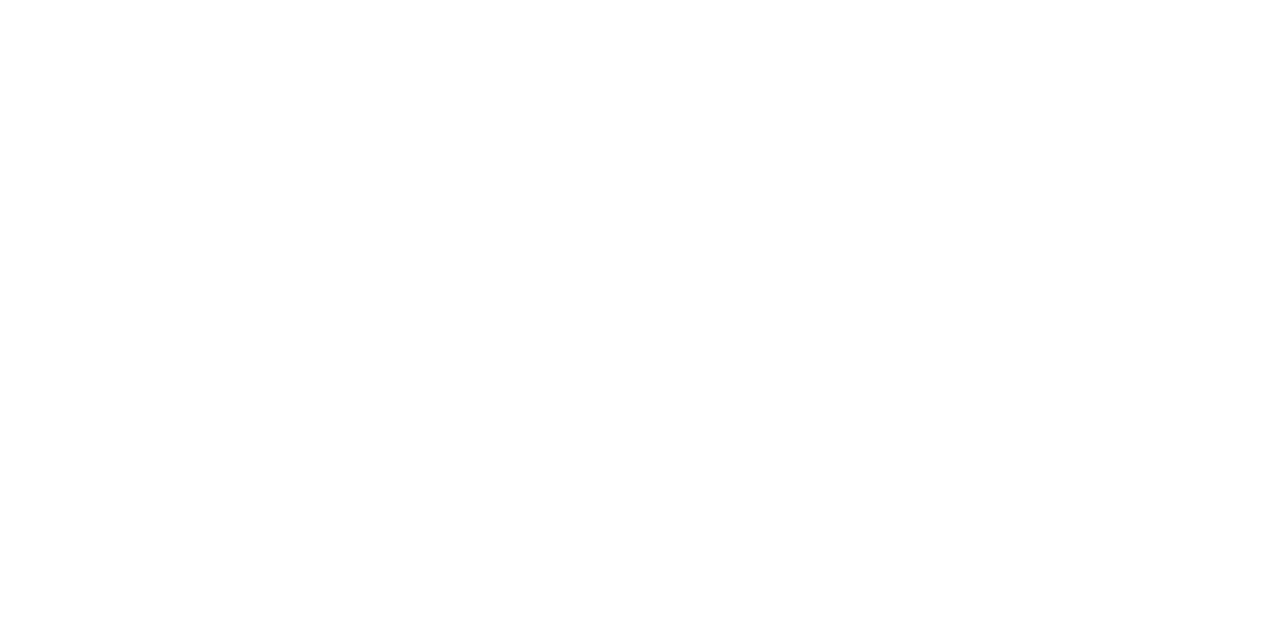
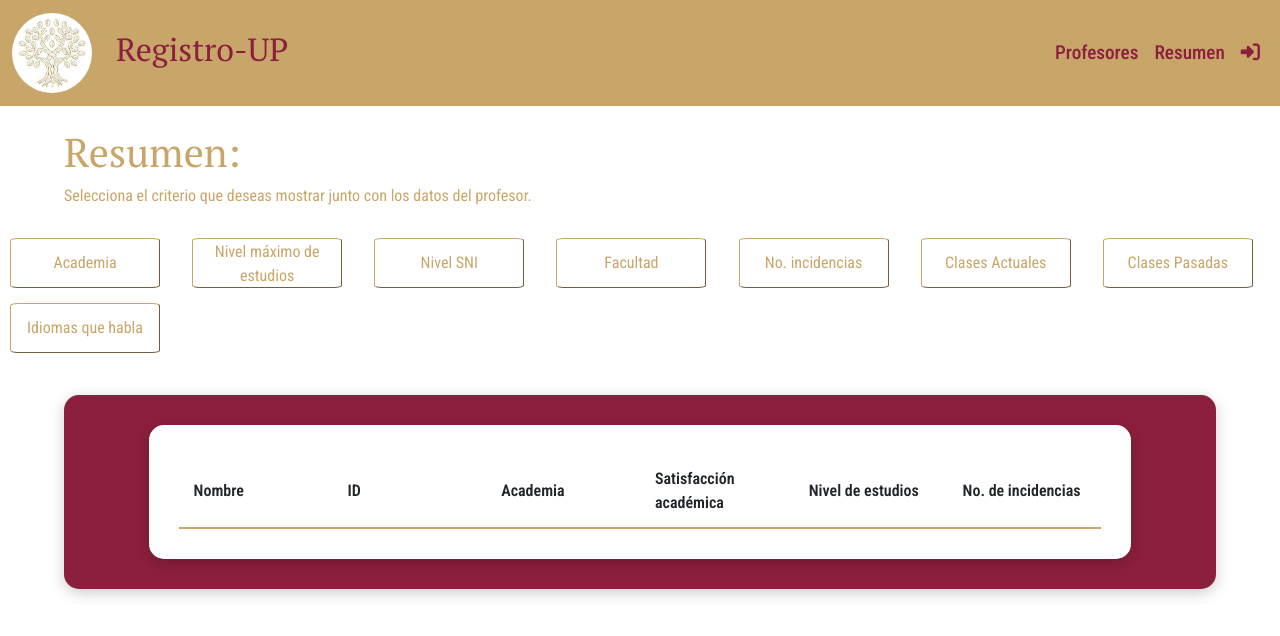
Before and after one commit to norasowhat/UP-tickets, an Angular app: page /pagina-resumen in a window 1280 px wide. Before the commit this address led to /. Shown: the top 636 px of the page. Built offline with nearby package versions, Linux system fonts and the light colour scheme.

Commit message:
PKI listo

```diff
--- a/src/app/app-routing-module.ts
+++ b/src/app/app-routing-module.ts
@@ -12,6 +12,10 @@
     loadComponent: () =>
       import('./com/pagina-principal/pagina-principal').then((m) => m.PaginaPrincipal),
   },
+  {
+    path: 'pagina-resumen',
+    loadComponent: () => import('./com/pagina-resumen/pagina-resumen').then((m) => m.PaginaResumen),
+  },
 ];
 
 @NgModule({
--- /dev/null
+++ b/src/app/com/pagina-resumen/pagina-resumen.css
@@ -0,0 +1,104 @@
+.titulo-pagina {
+  padding-top: 5rem;
+  font-family: var(--font-formal);
+  color: var(--color-dorado);
+  padding-left: 4rem;
+  margin-top: 2rem;
+}
+
+.titulo-pagina p {
+  font-family: var(--font-principal);
+}
+
+.items-busqueda {
+  /* border-color: red;
+  border-style: dotted;*/
+  display: flex;
+  flex-direction: row;
+  justify-content: center;
+  align-items: flex-start;
+  gap: 15px;
+  flex-wrap: wrap;
+  margin: 20px auto;
+  max-width: 1500px;
+  padding: 10px;
+  box-sizing: border-box;
+}
+
+.item-busqueda {
+  display: flex;
+  flex-direction: column;
+  align-items: flex-start;
+  flex: 1;
+}
+
+.contenedor-general {
+  margin-top: 2rem;
+  display: flex;
+  justify-content: center;
+  align-items: center;
+}
+
+.contenedor-profesores {
+  background-color: var(--color-rojo);
+  width: 90%;
+  max-width: 1800px;
+  padding: 30px;
+  border-radius: 15px;
+  box-shadow: 0 4px 15px rgba(0, 0, 0, 0.2);
+  display: flex;
+  flex-direction: column;
+  align-items: center;
+  gap: 15px;
+}
+
+.centro-blanco {
+  background-color: var(--color-base);
+  width: 90%;
+  max-width: 1800px;
+  padding: 30px;
+  border-radius: 15px;
+  box-shadow: 0 4px 15px rgba(0, 0, 0, 0.2);
+  display: flex;
+  flex-direction: column;
+  gap: 15px;
+}
+
+.tabla-centro {
+  width: 100%;
+  border-collapse: collapse;
+  table-layout: fixed;
+}
+
+.tabla-centro thead th {
+  font-family: var(--font-principal);
+  text-align: left;
+  padding: 12px 15px;
+  font-weight: 600;
+  font-size: medium;
+  border-bottom: 2px solid var(--color-dorado);
+  box-sizing: border-box;
+}
+
+.boton {
+  background-color: var(--color-base);
+  border-color: var(--color-dorado);
+  border-radius: 5%;
+  border-width: 1.5px;
+  color: var(--color-dorado);
+  font-family: var(--font-principal) !important;
+  width: 150px;
+  height: 50px;
+}
+
+.boton:hover {
+  background-color: var(--color-rojo);
+  border-color: var(--color-rojo);
+  color: var(--color-base);
+}
+
+.boton.activo {
+  background-color: var(--color-rojo);
+  border-color: var(--color-rojo);
+  color: var(--color-base);
+}
--- /dev/null
+++ b/src/app/com/pagina-resumen/pagina-resumen.html
@@ -0,0 +1,59 @@
+<div class="navbar">
+  <app-sidenavbar></app-sidenavbar>
+</div>
+
+<div class="titulo-pagina">
+  <h1>Resumen:</h1>
+  <p>Selecciona el criterio que deseas mostrar junto con los datos del profesor.</p>
+</div>
+
+<div class="items-busqueda">
+  <div
+    class="item-busqueda"
+    *ngFor="
+      let boton of [
+        'Academia',
+        'Nivel máximo de estudios',
+        'Nivel SNI',
+        'Facultad',
+        'No. incidencias',
+        'Clases Actuales',
+        'Clases Pasadas',
+        'Idiomas que habla'
+      ];
+      let i = index
+    "
+  >
+    <button
+      type="button"
+      class="boton"
+      [ngClass]="{ activo: botonActivo === i }"
+      (click)="seleccionarBoton(i)"
+    >
+      {{ boton }}
+    </button>
+  </div>
+</div>
+
+<div class="contenedor-general">
+  <div class="contenedor-profesores">
+    <div class="centro-blanco">
+      <table class="tabla-centro">
+        <thead>
+          <tr>
+            <th>Nombre</th>
+            <th>ID</th>
+            <th>Academia</th>
+            <th>Satisfacción académica</th>
+            <th>Nivel de estudios</th>
+            <th>No. de incidencias</th>
+          </tr>
+        </thead>
+
+        <tbody>
+          <!-- aquí van tus filas -->
+        </tbody>
+      </table>
+    </div>
+  </div>
+</div>
--- /dev/null
+++ b/src/app/com/pagina-resumen/pagina-resumen.ts
@@ -0,0 +1,19 @@
+import { Component } from '@angular/core';
+import { CommonModule } from '@angular/common';
+import { Router } from '@angular/router';
+import { Sidenavbar } from '../sidenavbar/sidenavbar';
+
+@Component({
+  selector: 'app-pagina-resumen',
+  standalone: true,
+  imports: [CommonModule, Sidenavbar],
+  templateUrl: './pagina-resumen.html',
+  styleUrl: './pagina-resumen.css',
+})
+export class PaginaResumen {
+  botonActivo: number = -1;
+
+  seleccionarBoton(index: number) {
+    this.botonActivo = index;
+  }
+}
--- a/src/app/com/sidenavbar/sidenavbar.html
+++ b/src/app/com/sidenavbar/sidenavbar.html
@@ -17,10 +17,22 @@
     <div class="collapse navbar-collapse" id="navbarSupportedContent">
       <ul class="navbar-nav ms-auto mb-2 mb-lg-0">
         <li class="nav-item">
-          <a class="nav-link active" aria-current="page" href="#">Profesores</a>
+          <a
+            class="nav-link active"
+            (click)="irProfes()"
+            style="cursor: pointer"
+            aria-current="page"
+            >Profesores</a
+          >
         </li>
         <li class="nav-item">
-          <a class="nav-link active" aria-current="page" href="#">Resumen</a>
+          <a
+            class="nav-link active"
+            (click)="irResumen()"
+            style="cursor: pointer"
+            aria-current="page"
+            >Resumen</a
+          >
         </li>
         <li class="nav-item">
           <a class="nav-link" (click)="cerrarSesion()" style="cursor: pointer"
--- a/src/app/com/sidenavbar/sidenavbar.ts
+++ b/src/app/com/sidenavbar/sidenavbar.ts
@@ -14,4 +14,10 @@
   cerrarSesion() {
     this.router.navigate(['/login']);
   }
+  irProfes() {
+    this.router.navigate(['/pagina-principal']);
+  }
+  irResumen() {
+    this.router.navigate(['/pagina-resumen']);
+  }
 }
```
